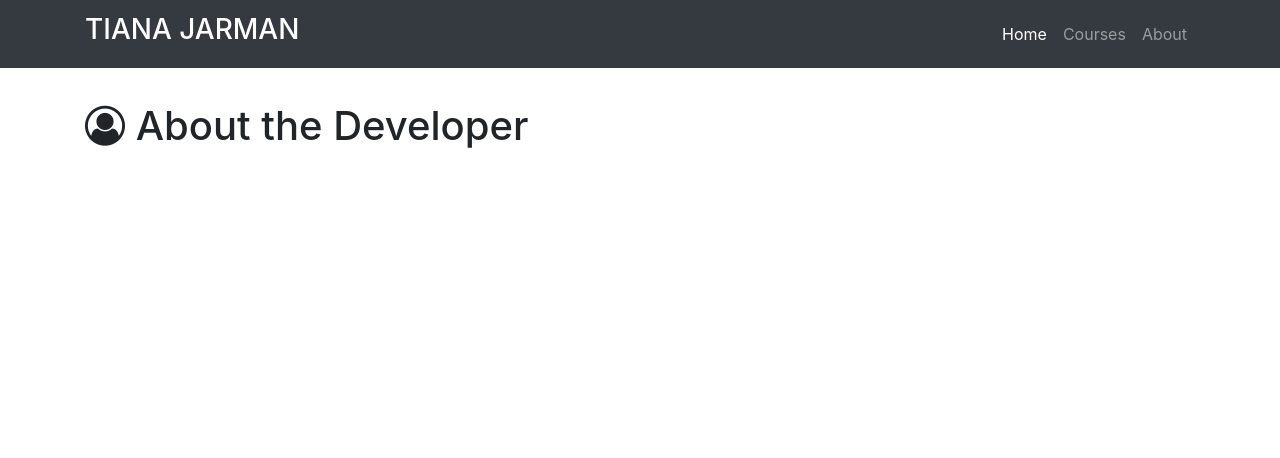
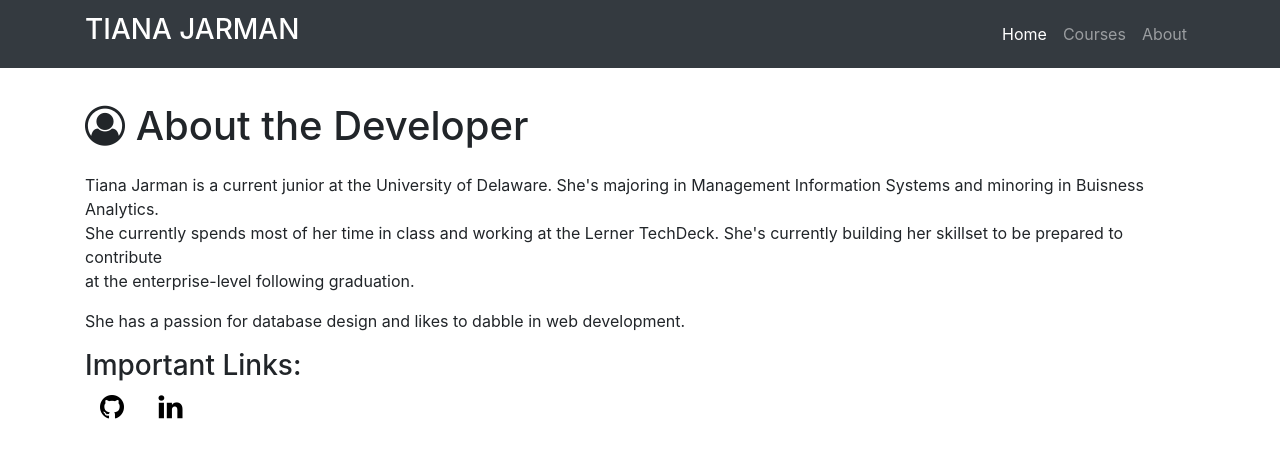
Before and after one commit to tianajarman/my-resume, a Flask app: page /about in a window 1280 px wide. Shown: the top 458 px of the page. Run offline with Flask 2, Linux system fonts and the light colour scheme; some libraries are stand-ins or nearby versions.

Commit message:
added about content and updated css stylings

```diff
--- a/resume.py
+++ b/resume.py
@@ -14,8 +14,6 @@ def courses():
             'Learning to program in Java.'],
         ['MISY 330', 'Database Design & Implementation',
             'Learning data mining alogorithms and the SQL language'],
-        ['BUAD 306', 'Service & Operations Management',
-            'Learning how to recognize and solve team-based conflicts.'],
         ['CISC 355', 'Computers, Ethics & Society',
             'Analyzing the impact of computers on our society.'],
         ['MISY 350', 'Web Application Development',
--- a/static/css/resume.css
+++ /dev/null
@@ -1,3 +0,0 @@
-body {
-  padding-top: 200px;
-}
--- a/templates/about.html
+++ b/templates/about.html
@@ -4,12 +4,26 @@
 About the Developer
 {% endblock %}
 
-{% block head%}
+{% block head %}
   {{super()}}
   <style>
     body {
       padding-top: 54px;
     }
+     a:link {color: black;}
+     a:visited {color: black;}
+     a:hover {color: red;}
+     a:active {color: black;}
+
+    .mt-6{
+      display: inline-block;
+      padding-right: 30px;
+    }
+
+    #first-para {
+      padding-top: 15px;
+    }
+
   </style>
 {% endblock %}
 
@@ -17,4 +31,18 @@ About the Developer
 <div class="container">
    <h1 class="mt-5"><i class="fa fa-user-circle-o" aria-hidden="true"></i> About the Developer</h1>
 
+  <p id="first-para"> Tiana Jarman is a current junior at the University of Delaware. She's majoring in Management Information Systems and minoring in Buisness Analytics. <br>
+      She currently spends most of her time in class and working at the Lerner TechDeck. She's currently building her skillset to be prepared to contribute <br>
+      at the enterprise-level following graduation.</p>
+
+  <p>She has a passion for database design and likes to dabble in web development.</p>
+
+  <h3 id="link-header">Important Links: </h3>
+
+  <div class="col col-lg-3">
+  <h3 class="mt-6"><a href="http://github.com/tianajarman"><i class="fa fa-github" aria-hidden="true"></i></a></h3>
+  <h3 class="mt-6"><a href="https://www.linkedin.com/in/tianajarman/"><i class="fa fa-linkedin" aria-hidden="true"></i></a></h3>
+</div>
+
+</div>
 {% endblock %}
--- a/templates/base-structure.html
+++ b/templates/base-structure.html
@@ -4,13 +4,13 @@
     {% block head %}
     <meta charset="utf-8">
     <title>{% block title %}{% endblock %} - Resume</title>
+
     <meta name="viewport" content="width=device-width, initial-scale=1, shrink-to-fit=no">
     <!-- Bootstrap CSS -->
     <link rel="stylesheet" href="https://maxcdn.bootstrapcdn.com/bootstrap/4.0.0-beta.2/css/bootstrap.min.css">
     <!-- Fontawesome CSS -->
     <link rel="stylesheet" href="https://maxcdn.bootstrapcdn.com/font-awesome/4.7.0/css/font-awesome.min.css">
     <!-- Main CSS -->
-    <link rel="stylesheet" href="{{ url_for('static', filename='css/resume.css') }}">
     {% endblock %}
   </head>
 
--- a/templates/courses.html
+++ b/templates/courses.html
@@ -14,8 +14,6 @@
 {% block page_content %}
 <div class="container">
    <h1 class="mt-5"><i class="fa fa-graduation-cap" aria-hidden="true"></i> Courses</h1>
-
-{# for loop and modal #}
    <ul>
      {% for course in courses %}
        <li><a href="#" data-toggle="modal" data-target="#course">{{course[1]}}</a></li>
```
Also changed, not shown: templates/index.html (+7 -1 lines). Lines whose indentation alone changed are shown as unchanged.
